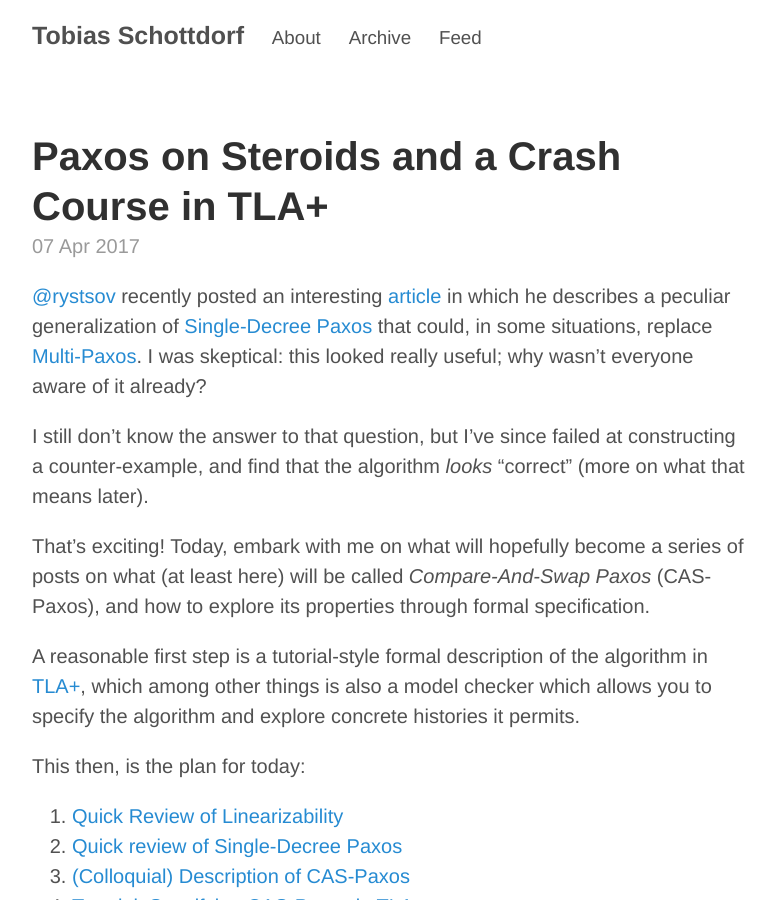
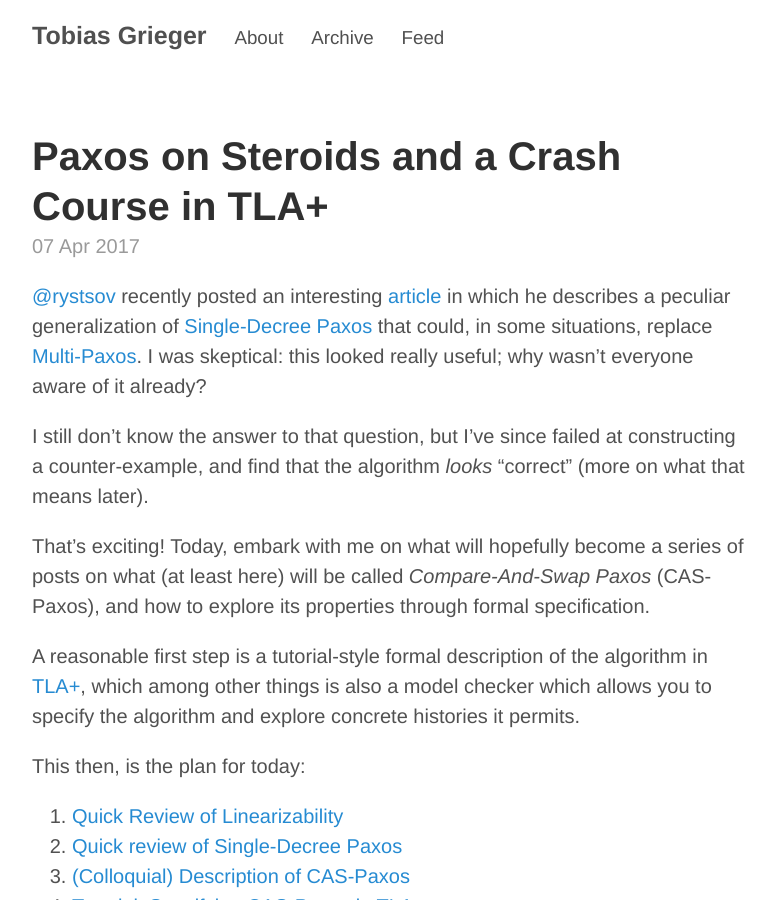
Before and after one commit to tbg/tbg.github.io, a Jekyll site: the page built from index.html, in a window 1280 px wide and 900 px high. Shown: the whole window, without its empty margins (248-1024 px from the left). Built offline with Jekyll 4.4.1, drawn with Linux system fonts in a browser that asks for light colours; the list of posts is cut into pages by our own code.

Commit message:
Update name in config

```diff
--- a/_config.yml
+++ b/_config.yml
@@ -8,14 +8,14 @@ excerpt_separator:   "<!-- jump -->"
 permalink:        pretty
 
 # Setup
-title:            Tobias Schottdorf
+title:            Tobias Grieger
 tagline:          'Stuff I Ran Into'
-url:              http://tschottdorf.github.io/
-shorturl:         tschottdorf.github.io
+url:              http://tbg.github.io/
+shorturl:         tbg.github.io
 
 author:
-  name:           'Tobias Schottdorf'
-  url:            http://tschottdorf.github.io/
+  name:           'Tobias Grieger'
+  url:            http://tbg.github.io/
 
 paginate:         1
 
@@ -24,7 +24,7 @@ paginate:         1
 version:          1.0.0
 
 github:
-  repo:           github.com/tschottdorf/tschottdorf.github.io
+  repo:           github.com/tbg/tbg.github.io
 
 # This is the list of pages to include in the header of the website.
 pages_list:
```
